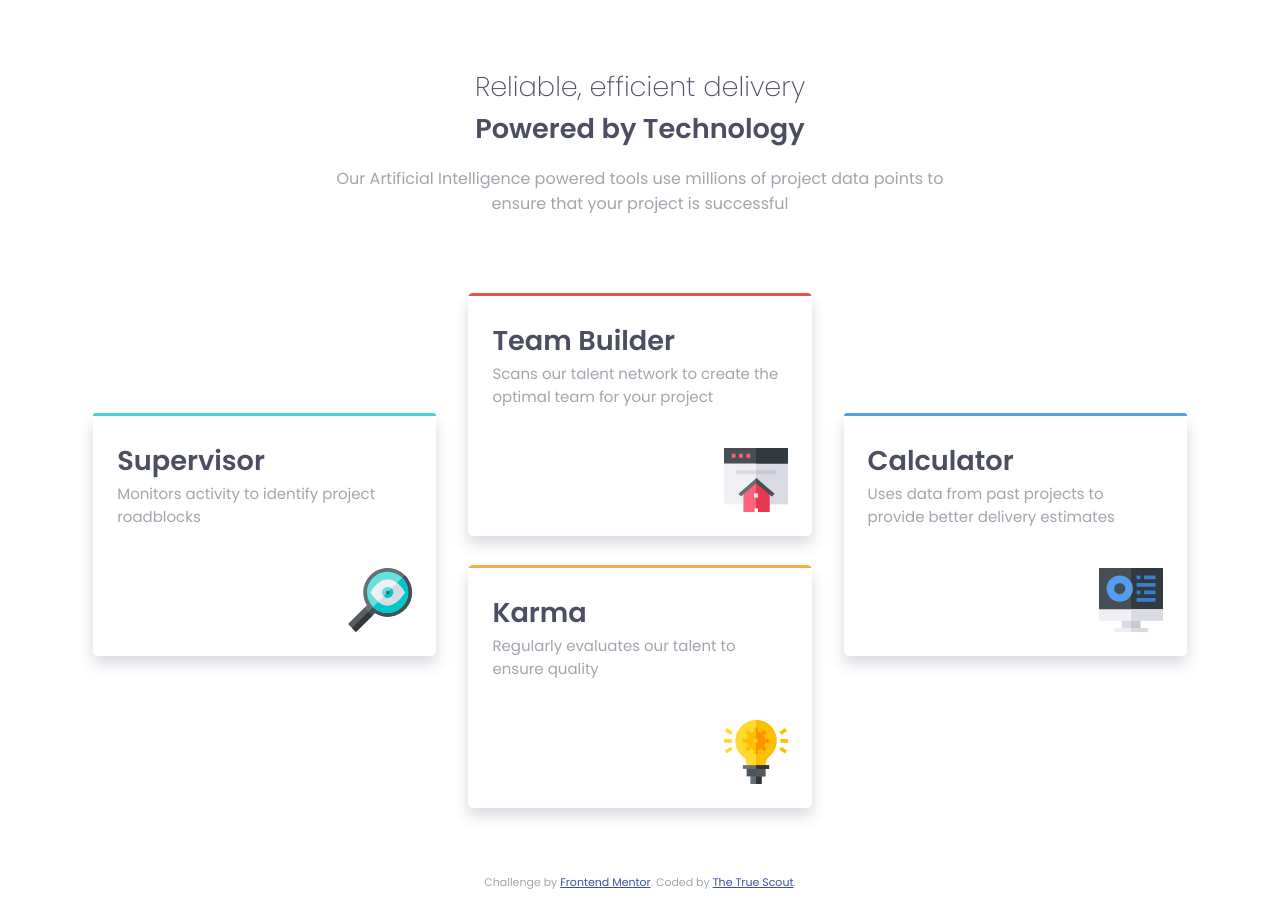
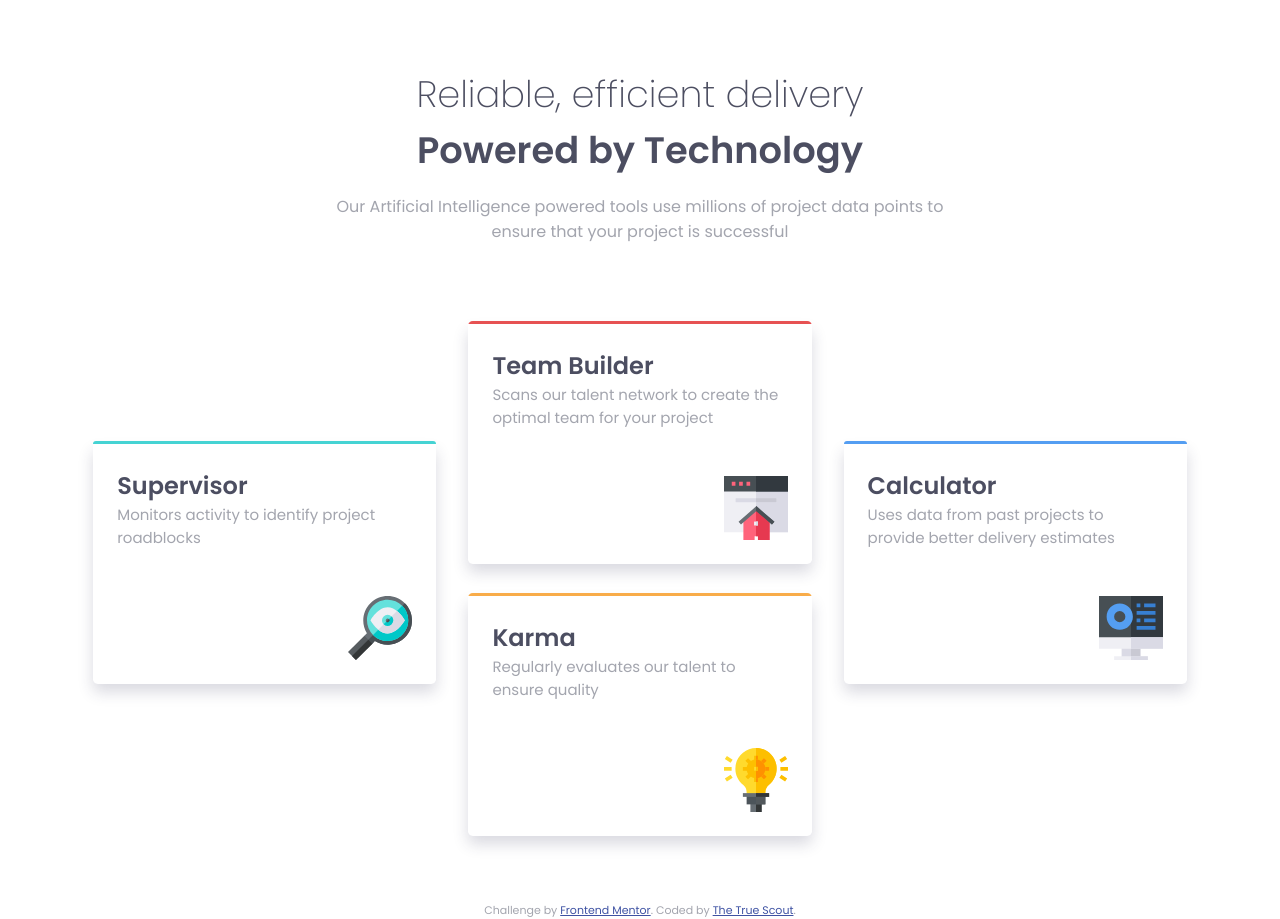
Before and after one commit to TheTrueScout/four-card-feature-section-master, a plain HTML site: page index.html in a window 1280 px wide. Before the commit the page ends 891 px from the top, so only its background shows below. Drawn offline with Linux system fonts and the light colour scheme.

Commit message:
added clamp to header and changed card header font size.

```diff
--- a/index.html
+++ b/index.html
@@ -37,7 +37,7 @@
         <div class="container__content__card">
 
           <div class="container__content__card__header">
-            <h1 class="h1--Bold">Supervisor</h1>
+            <h1 class="h1--Bold h1--Small">Supervisor</h1>
             <p>Monitors activity to identify project roadblocks</p>
           </div>
 
@@ -47,7 +47,7 @@
         <div class="container__content__card">
 
           <div class="container__content__card__header">
-            <h1 class="h1--Bold">Team Builder</h1>
+            <h1 class="h1--Bold h1--Small">Team Builder</h1>
             <p>Scans our talent network to create the optimal team for your project</p>
           </div>
 
@@ -57,7 +57,7 @@
         <div class="container__content__card">
 
           <div class="container__content__card__header">
-            <h1 class="h1--Bold">Karma</h1>
+            <h1 class="h1--Bold h1--Small">Karma</h1>
             <p>Regularly evaluates our talent to ensure quality</p>
           </div>
 
@@ -67,7 +67,7 @@
         <div class="container__content__card">
 
           <div class="container__content__card__header">
-            <h1 class="h1--Bold">Calculator</h1>
+            <h1 class="h1--Bold h1--Small">Calculator</h1>
             <p>Uses data from past projects to provide better delivery estimates</p>
           </div>
 
--- a/styles.css
+++ b/styles.css
@@ -59,7 +59,7 @@ img, picture, video, canvas, svg {
 h1 {
   font-family: 'Poppins', sans-serif;
   font-weight: 200;
-  font-size: 1.7rem;
+  font-size: clamp(1.7rem, 1.5rem + 1vw, 3rem);
   color: var(--Very-Dark-Blue);
 }
 
@@ -72,6 +72,10 @@ h2 {
 
 .h1--Bold {
   font-weight: 600;
+}
+
+.h1--Small {
+  font-size: 1.5rem;
 }
 
 p {
```
